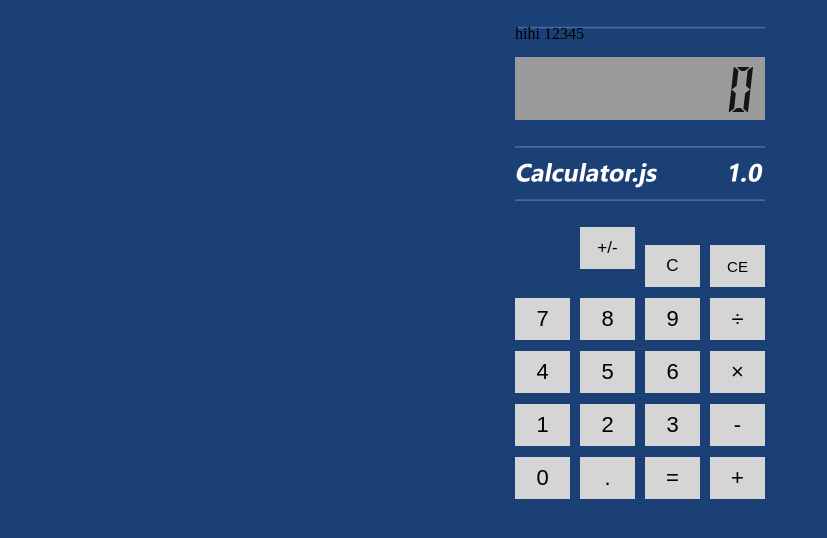
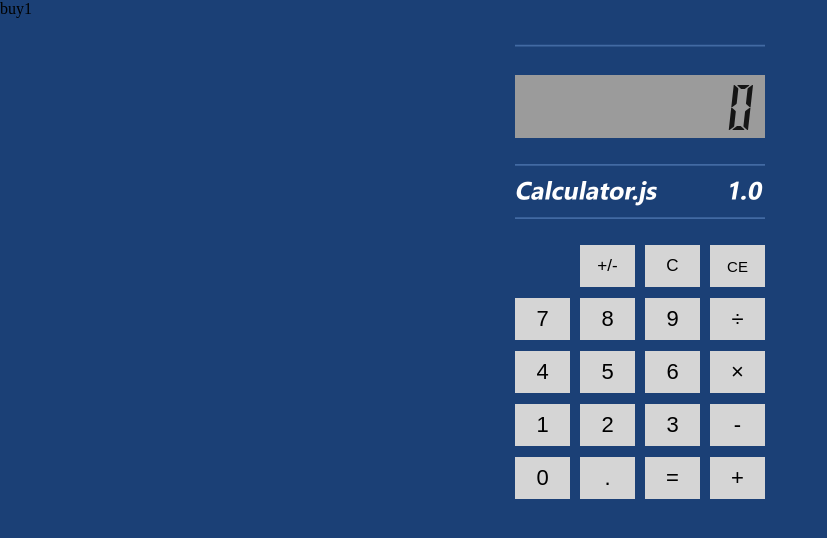
Before and after one commit to cswclui/MyCalc, a website: page public/index.html in a window 1280 px wide. Shown: the whole page, without its empty margins (0-827 px from the left). Drawn offline with Linux system fonts and the light colour scheme.

Commit message:
Update index.html

```diff
--- a/public/index.html
+++ b/public/index.html
@@ -224,12 +224,12 @@
     </script>
   </head>
   <body onLoad="setValue(0)">
-
+    buy1
     <div class="container">
       <div id="results">
         <div id="result"><span class="digit0">0</span></div>
         <button id="sign" onClick="signPressed()">+/-</button>
-         hihi 12345
+
       </div>
 
       <div id="loading" style="visibility:hidden"></div>
```
